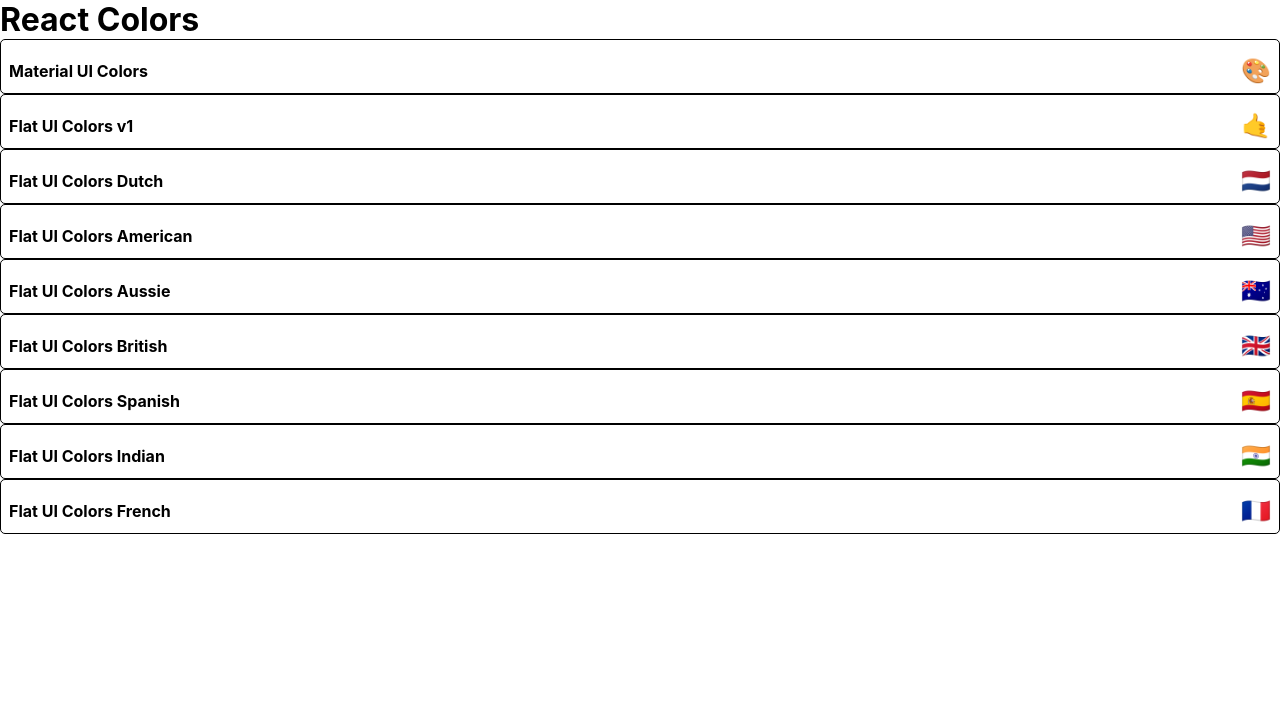
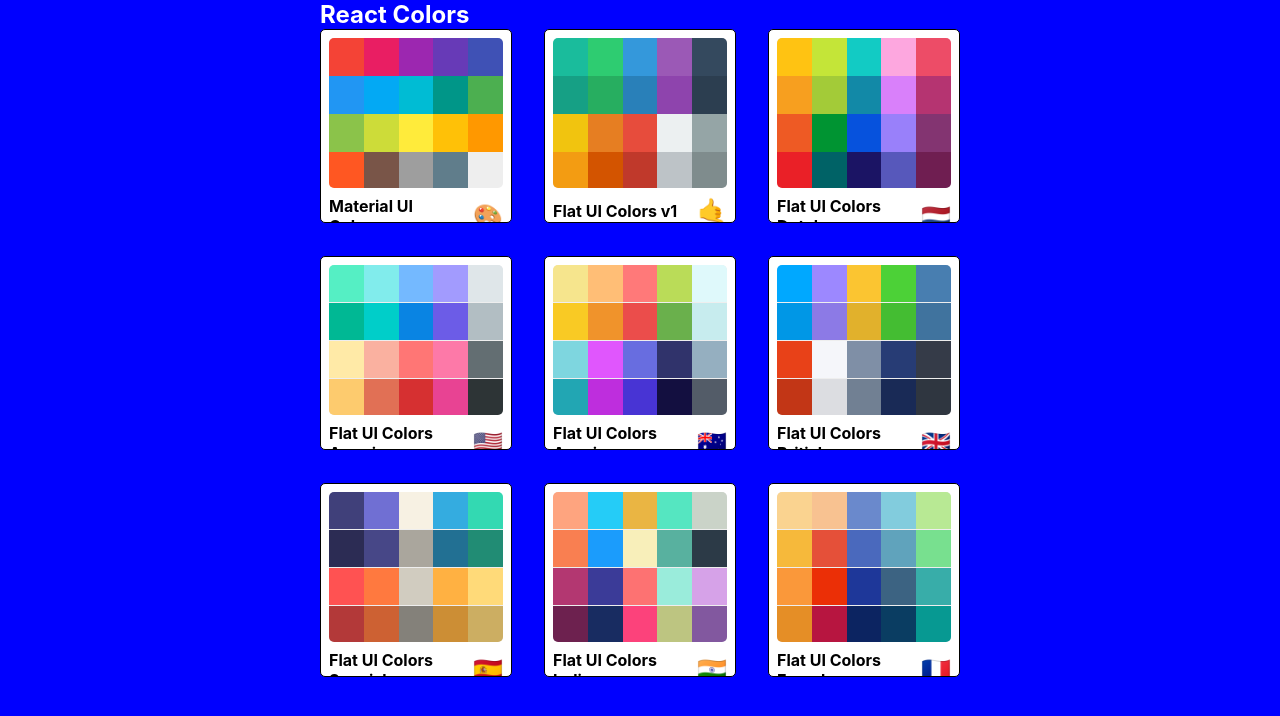
Before and after one commit to k-son/react-color-app, a React (Create React App) app: page / in a window 1280 px wide. Shown: the top 716 px of the page. Built offline with nearby package versions, Linux system fonts and the light colour scheme.

Commit message:
Finish styling MiniPalette

```diff
--- a/src/MiniPalette.js
+++ b/src/MiniPalette.js
@@ -14,7 +14,11 @@
     }
   },
   colors: {
-    backgroundColor: "grey"
+    backgroundColor: "#eee",
+    height: "150px",
+    width: "100%",
+    borderRadius: "5px",
+    overflow: "hidden"
   },
   title: {
     display: "flex",
@@ -29,16 +33,30 @@
   emoji: {
     marginLeft: "0.5rem",
     fontSize: "1.5rem"
+  },
+  miniColor: {
+    width: "20%",
+    height: "25%",
+    display: "inline-block",
+    margin: "0 auto",
+    position: "relative",
+    marginBottom: "-3.5px"
   }
 };
 
 function MiniPalette(props) {
-  const { classes, paletteName, emoji } = props;
+  const { classes, paletteName, emoji, colors } = props;
+  const miniColorBoxes = colors.map(color => (
+    <div
+      className={classes.miniColor}
+      style={{backgroundColor: color.color}}
+      key={color.name}
+    />
+  ));
+
   return (
     <div className={classes.root}>
-      <div className={classes.colors}>
-
-      </div>
+      <div className={classes.colors}>{miniColorBoxes}</div>
       <h5 className={classes.title}>{paletteName} <span className={classes.emoji}>{emoji}</span></h5>
     </div>
   );
--- a/src/PaletteList.js
+++ b/src/PaletteList.js
@@ -1,19 +1,56 @@
 import React, { Component } from 'react';
 import MiniPalette from './MiniPalette';
+import { withStyles } from '@material-ui/core/styles';
 import { Link } from 'react-router-dom';
+//import classes from '*.module.css';
 
+const styles = {
+  root: {
+    backgroundColor: "blue",
+    height: "100vh",
+    display: "flex",
+    alignItems: "flex-start",
+    justifyContent: "center"
+  },
+  container: {
+    width: "50%",
+    display: "flex",
+    alignItems: "flex-start",
+    flexDirection: "column",
+    flexWrap: "wrap",
+  },
+  nav: {
+    display: "flex",
+    width: "100%",
+    justifyContent: "space-between",
+    color: "white"
+  },
+  palettes: {
+    width: "100%",
+    display: "grid",
+    gridTemplateColumns: "repeat(3, 30%)",
+    columnGap: "5%",
+    rowGap: "5%"
+  }
+}
 class PaletteList extends Component {
   render() {
-    const { palettes } = this.props;
+    const { palettes, classes } = this.props;
     return (
-      <div>
-        <h1>React Colors</h1>
-        {palettes.map(palette => (
-          <MiniPalette {...palette} />
-        ))}
+      <div className={classes.root}>
+        <div className={classes.container}>
+          <nav className={classes.nav}>
+            <h1>React Colors</h1>
+          </nav>
+          <div className={classes.palettes}>
+            {palettes.map(palette => (
+              <MiniPalette {...palette} />
+            ))}
+          </div>
+        </div>
       </div>
     );
   }
 }
 
-export default PaletteList;
+export default withStyles(styles)(PaletteList);
```
